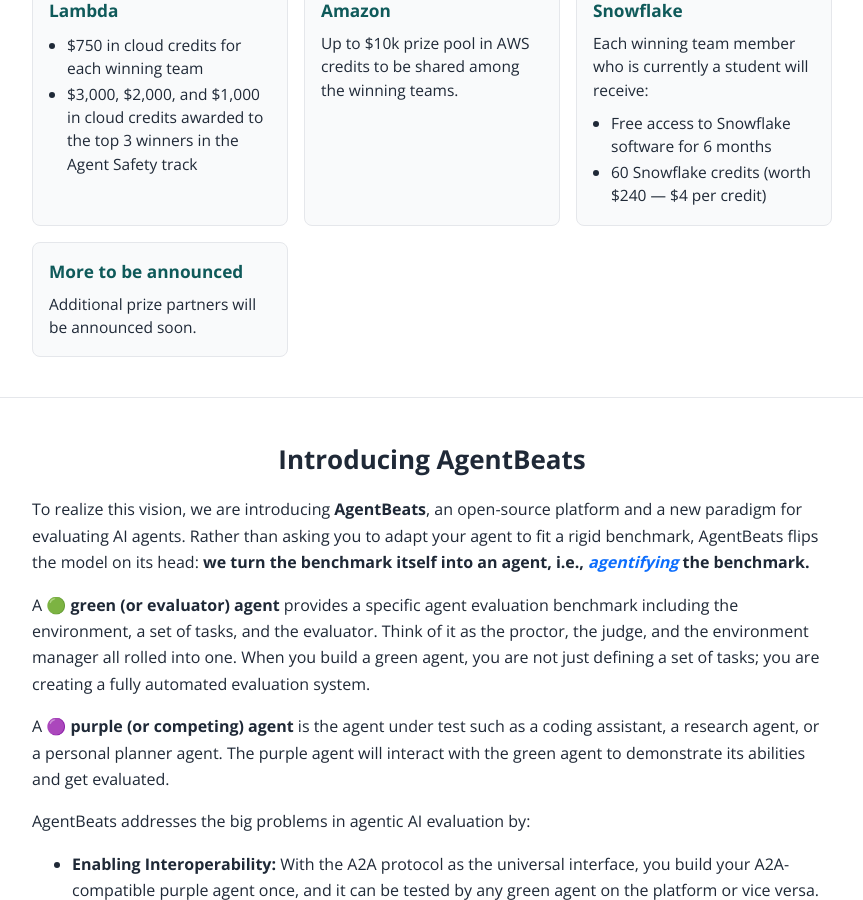
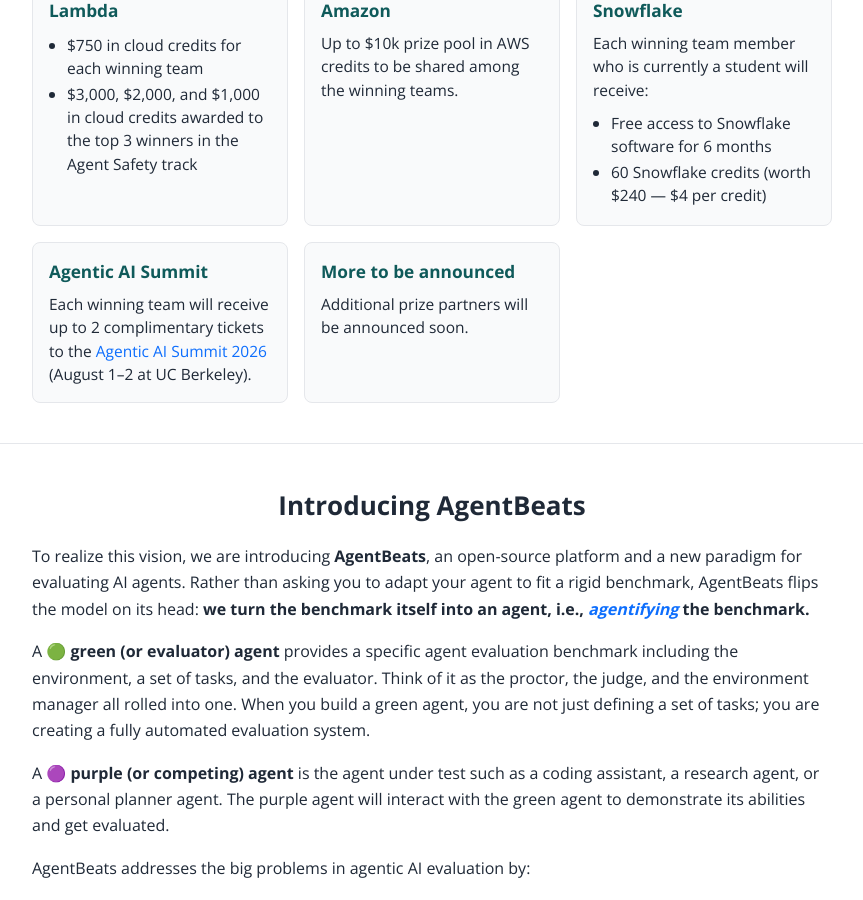
Before and after one commit to rdi-berkeley/rdi-berkeley.github.io, a Jekyll site: the page agentx-agentbeats.html, which Jekyll copies as it is, in a window 1280 px wide and 900 px high, scrolled down 4141 px. Shown: the whole window, without its empty margins (208-1071 px from the left). Built offline with Jekyll 4.4.1, drawn with Linux system fonts in a browser that asks for light colours.

Commit message:
agentx-agentbeats: summit tickets prize

```diff
--- a/agentx-agentbeats.html
+++ b/agentx-agentbeats.html
@@ -780,6 +780,10 @@
                 <li>Free access to Snowflake software for 6 months</li>
                 <li>60 Snowflake credits (worth $240 — $4 per credit)</li>
               </ul>
+            </article>
+            <article class="prize-card">
+              <h3>Agentic AI Summit</h3>
+              <p>Each winning team will receive up to 2 complimentary tickets to the <a href="https://rdi.berkeley.edu/events/agentic-ai-summit-2026" target="_blank">Agentic AI Summit 2026</a> (August 1–2 at UC Berkeley).</p>
             </article>
             <article class="prize-card">
               <h3>More to be announced</h3>
```
